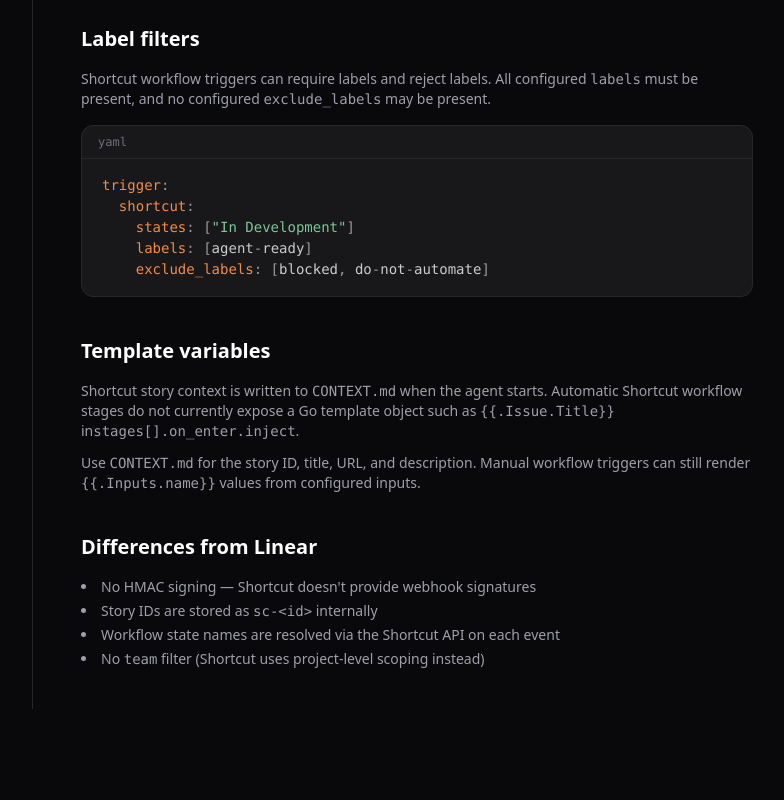
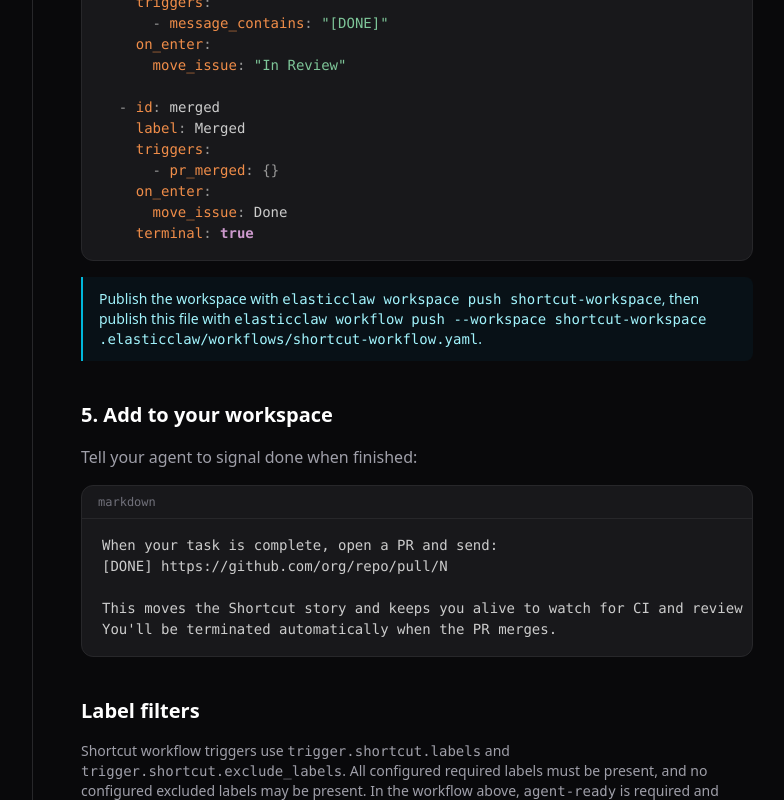
Before and after one commit to elasticclaw/elasticclaw.ai, a Next.js app: page /docs/shortcut-integration in a window 1280 px wide. Shown: the part 2100-2900 px from the top of the page, without its empty margins (207-991 px from the left). Before the commit the page ends 2809 px from the top, so only its background shows below. Built offline with nearby package versions, Linux system fonts and the light colour scheme.

Commit message:
Address Shortcut docs review feedback

```diff
--- a/src/app/docs/shortcut-integration/page.tsx
+++ b/src/app/docs/shortcut-integration/page.tsx
@@ -61,12 +61,44 @@
 
       <Section title="4. Configure workflow.yaml">
         <CodeBlock lang="yaml">{`# .elasticclaw/workflows/shortcut-workflow.yaml
+schema_version: v1
 name: shortcut-workflow
-integration: shortcut
-workspace: my-company
-trigger_status: "In Development"   # story enters this state -> spawn agent
-done_status: "In Review"           # story moves here on [DONE]
-terminate_on_leave: true           # kill agent if story leaves trigger state`}</CodeBlock>
+
+trigger:
+  shortcut:
+    event: status_changed
+    workspace: my-company
+    states:
+      - "In Development"
+    labels:
+      - agent-ready
+    exclude_labels:
+      - blocked
+
+working_status: "In Progress"
+
+stages:
+  - id: working
+    label: Working
+    entry: true
+    on_enter:
+      inject: |
+        Read CONTEXT.md and start working.
+
+  - id: pr_opened
+    label: PR Opened
+    triggers:
+      - message_contains: "[DONE]"
+    on_enter:
+      move_issue: "In Review"
+
+  - id: merged
+    label: Merged
+    triggers:
+      - pr_merged: {}
+    on_enter:
+      move_issue: Done
+    terminal: true`}</CodeBlock>
         <Note>
           Publish the workspace with <code>elasticclaw workspace push shortcut-workspace</code>,
           then publish this file with{" "}
@@ -85,15 +117,12 @@
 
       <Section title="Label filters">
         <p className="text-sm text-zinc-400">
-          Shortcut workflow triggers can require labels and reject labels. All
-          configured <code>labels</code> must be present, and no configured{" "}
-          <code>exclude_labels</code> may be present.
+          Shortcut workflow triggers use <code>trigger.shortcut.labels</code>{" "}
+          and <code>trigger.shortcut.exclude_labels</code>. All configured
+          required labels must be present, and no configured excluded labels may
+          be present. In the workflow above, <code>agent-ready</code> is
+          required and <code>blocked</code> prevents automatic agent creation.
         </p>
-        <CodeBlock lang="yaml">{`trigger:
-  shortcut:
-    states: ["In Development"]
-    labels: [agent-ready]
-    exclude_labels: [blocked, do-not-automate]`}</CodeBlock>
       </Section>
 
       <Section title="Template variables">
--- a/src/app/docs/workflows/page.tsx
+++ b/src/app/docs/workflows/page.tsx
@@ -89,6 +89,7 @@
           <p><code className="text-cyan-300">trigger.github_issues</code> — GitHub Issues source. Supports issue events, repositories, states, required labels, excluded labels, labelers, and assignee filters.</p>
           <p><code className="text-cyan-300">trigger.linear</code> — Linear source. Supports status-change events, states, team, required labels, excluded labels, and assignee filters.</p>
           <p><code className="text-cyan-300">trigger.jira</code> — Jira source. Supports status-change events, project keys, states, required labels, excluded labels, and assignee filters.</p>
+          <p><code className="text-cyan-300">trigger.shortcut</code> — Shortcut source. Supports status-change events, workspace, states, required labels, excluded labels, and assignee filters.</p>
           <p><code className="text-cyan-300">provider</code> — Sandbox provider override for agents created by this workflow.</p>
           <p><code className="text-cyan-300">tags</code> and <code className="text-cyan-300">color</code> — Dashboard metadata for created agents.</p>
           <p><code className="text-cyan-300">secret_refs</code> — Environment variable to workspace secret name map.</p>
```
